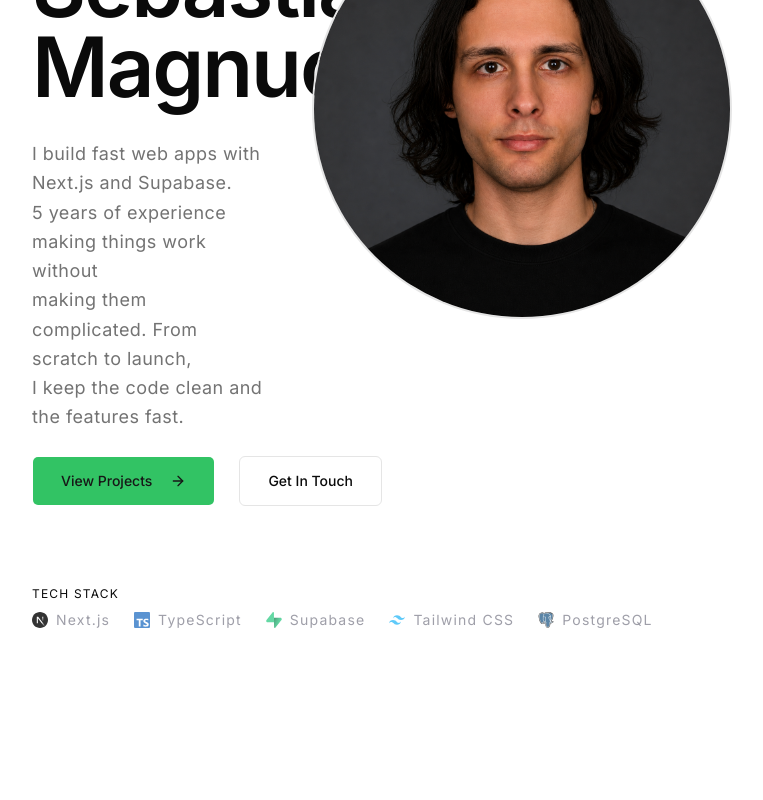
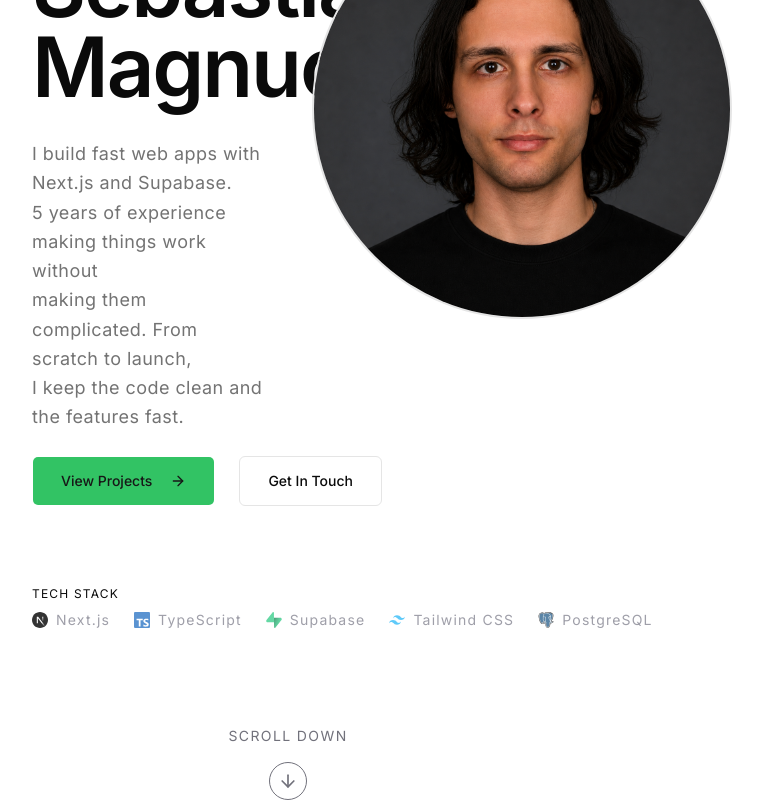
Before and after one commit to svsxn/portfolio, a Next.js app: page / in a window 1280 px wide. Shown: the part 297-1097 px from the top of the page, without its empty margins (352-1115 px from the left). Before the commit the page ends 927 px from the top, so only its background shows below. Built offline with nearby package versions, Linux system fonts and the light colour scheme.

Commit message:
feat: add scroll indicator

```diff
--- a/app/page.tsx
+++ b/app/page.tsx
@@ -1,7 +1,7 @@
 import { TechStack } from "@/components/hero/tech-stack/tech-stack";
 import { Button } from "@/components/ui/button";
 import { Separator } from "@/components/ui/separator";
-import { ArrowRightIcon } from "lucide-react";
+import { ArrowDownIcon, ArrowRightIcon } from "lucide-react";
 import Image from "next/image";
 
 export default function Home() {
@@ -53,6 +53,12 @@ export default function Home() {
             />
           </div>
         </div>
+        <div className="flex flex-col gap-4 items-center text-zinc-500 text-sm tracking-widest mt-24">
+          <span>SCROLL DOWN</span>
+          <div className="border border-zinc-500 rounded-full p-2">
+            <ArrowDownIcon size={20} />
+          </div>
+        </div>
       </section>
     </div>
   );
```
